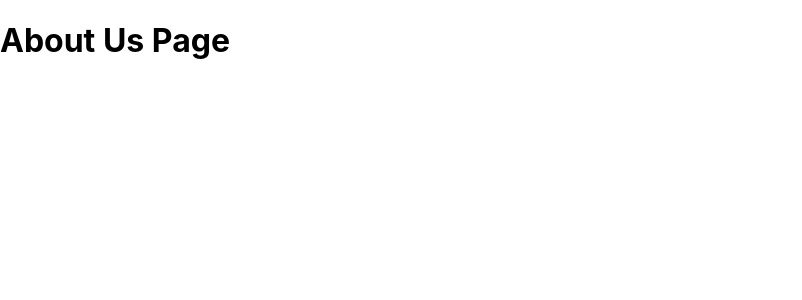
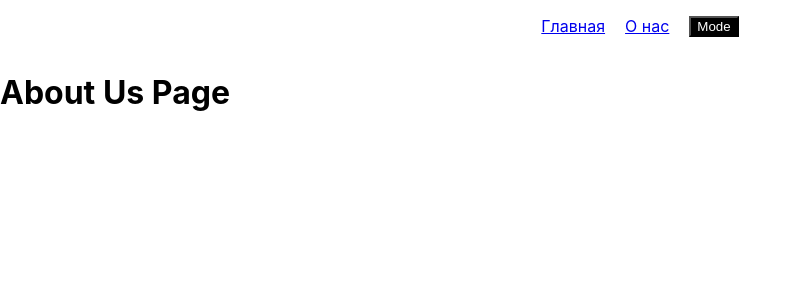
Before and after one commit to akaevjumgal/react-test-app, a React (Create React App) app: page /about in a window 1280 px wide. Shown: the top 300 px of the page, without its empty margins (0-802 px from the left). Built offline with nearby package versions, Linux system fonts and the light colour scheme.

Commit message:
configured react router

```diff
--- a/src/App.js
+++ b/src/App.js
@@ -1,24 +1,53 @@
-import { Route, Routes } from 'react-router-dom';
+import { useContext, useState } from 'react';
+import { BrowserRouter, Outlet, Route, Routes } from 'react-router-dom';
+import Header from './Header';
+import AboutDetailsPage from './pages/AboutDetailsPage';
 import AboutPage from './pages/AboutPage';
 import HomePage from './pages/HomePage';
 import NotFoundPage from './pages/NotFoundPage';
+import { ThemeContext } from './theme';
+
+function MainLayout() {
+  const { theme } = useContext(ThemeContext)
+  return (
+      <div className={theme}>
+        <Header />
+        <Outlet />
+      </div>
+  )
+}
 
 function App() {
+  const [theme, setTheme] = useState('dark')
+
+  const onChangeTheme = () => {
+    setTheme(theme === 'light' ? 'dark' : 'light')
+  }
+
   return (
+    <ThemeContext.Provider value={{ theme, setTheme: onChangeTheme }}>
+      <div className={theme}>
+        <Header />
         <Routes>
             <Route
-        path="/"
+              index
               element={<HomePage />}
             />
+            <Route
+              path="about"
+              element={<AboutPage />}
+            />
+            <Route path="about/:aboutId" element={<AboutDetailsPage />}>
+              <Route index element={<div>Bla bla</div>} />
+              <Route path="details" element={<div>About custom</div>} />
+            </Route>
             <Route
               path="*"
               element={<NotFoundPage />}
             />
-      <Route
-        path="/about"
-        element={<AboutPage />}
-      />
         </Routes>
+        </div>
+    </ThemeContext.Provider>
   );
 }
 
--- a/src/Header.js
+++ b/src/Header.js
@@ -10,8 +10,8 @@ export default function Header() {
 
     return (
         <div className={`header c-${theme}`}>
-            <p>Главная</p>
-            <Link to="/about"><p>О нас</p></Link>
+            <Link to="/"><p>Главная</p></Link>
+            <Link to="about"><p>О нас</p></Link>
             <ThemeButton>Mode</ThemeButton>
         </div>
     )
--- /dev/null
+++ b/src/pages/AboutDetailsPage.js
@@ -0,0 +1,26 @@
+import { useEffect } from "react"
+import { Outlet, useNavigate, useParams, useSearchParams } from "react-router-dom"
+
+export default function AboutDetailsPage() {
+    const params = useParams()
+    const navigate = useNavigate()
+    const [searchParams, setSearchParams] = useSearchParams()
+
+    const query = Object.fromEntries([...searchParams])
+
+    useEffect(() => {
+        if (query.isAuth === "false") {
+            navigate('/about', { replace: true })
+        }
+        setSearchParams({
+            ...query,
+            isUser: false,
+        })
+    }, [])
+
+    return (
+        <div>Details Page {params.aboutId}
+            <Outlet />
+        </div>
+    )
+}
--- a/src/pages/AboutPage.js
+++ b/src/pages/AboutPage.js
@@ -1,6 +1,9 @@
+import { Outlet, useParams } from "react-router-dom";
 
 export default function AboutPage() {
     return (
-        <h1>About Us Page</h1>
+        <div>
+            <h1>About Us Page</h1>
+        </div>
     )
 }
--- a/src/pages/HomePage.js
+++ b/src/pages/HomePage.js
@@ -1,24 +1,18 @@
 
-import { useEffect, useRef, useState } from 'react';
+import { useContext, useEffect, useRef, useState } from 'react';
 import ReactSelect from 'react-select';
 import ClassComponent from '../ClassComponent';
 import HelloWorld from '../component';
 import Tabs from '../components/Tabs/Tabs';
-import Header from '../Header';
 import { ThemeContext } from '../theme';
 
 export default function HomePage() {
-  const [theme, setTheme] = useState('light')
   const [isActive, setActive] = useState([]);
   const activate = () => {
     setActive([]);
   }
 
   const options = [{ label: 'Tab 1', value: '1' }, { label: 'Tab 2', value: '2' }]
-
-  const onChangeTheme = () => {
-    setTheme(theme === 'light' ? 'dark' : 'light')
-  }
 
   const selectRef = useRef(null)
 
@@ -27,10 +21,7 @@ export default function HomePage() {
   }, [])
 
   return (
-    <>
-      <ThemeContext.Provider value={{ theme, setTheme: onChangeTheme }}>
-        <div className={theme}>
-          <Header />
+      <div>
         <ReactSelect ref={selectRef} />
         <div id="app" className={isActive.length && 'active'}>
           <HelloWorld message='Hello Man' activate={activate} isActive={isActive}>
@@ -42,7 +33,5 @@ export default function HomePage() {
           )}
         </div>
       </div>
-      </ThemeContext.Provider>
-    </>
   );
 }
```
Lines whose indentation alone changed are shown as unchanged.
